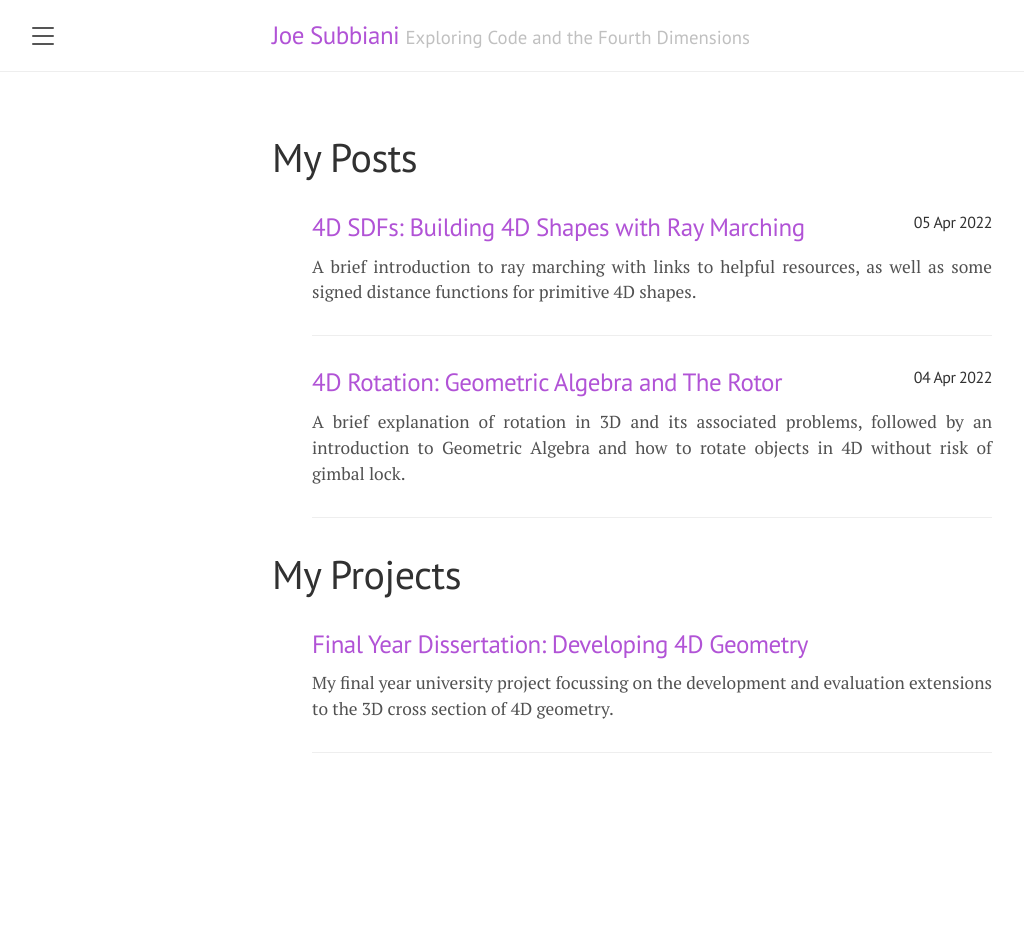
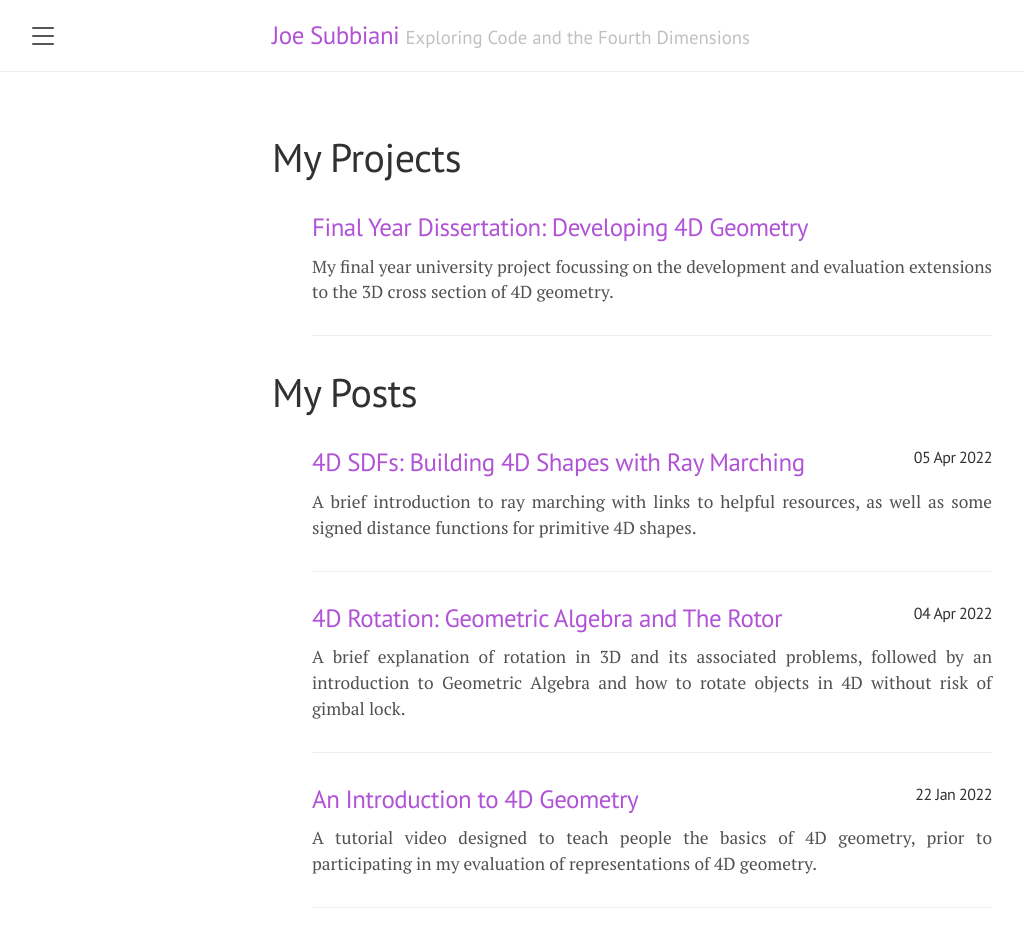
Before and after one commit to JoeSubbi/joesubbi.github.io, a Jekyll site: the page built from index.md, in a window 1280 px wide. Shown: the whole page, without its empty margins (8-1032 px from the left). Built offline with Jekyll 4.4.1, drawn with Linux system fonts in a browser that asks for light colours; nearby versions of some CDN libraries; before the commit the page ends 900 px from its top, so only the background shows below that.

Commit message:
intro to 4D geometry post
Signed-off-by: JoeSubbi <joe.subbiani@gmail.com>

```diff
--- /dev/null
+++ b/_posts/2022-01-22-Intro to 4D.md
@@ -0,0 +1,19 @@
+---
+layout: post
+title: "An Introduction to 4D Geometry"
+description: "A tutorial video designed to teach people the basics of 4D geometry, prior to participating in my evaluation of representations of 4D geometry."
+---
+
+<div style="position:relative;padding-bottom:56.25%;">
+ <iframe style="width:100%;height:100%;position:absolute;left:0px;top:0px;"
+ frameborder="0" width="100%" height="100%"
+ allowfullscreen allow="autoplay"
+ src="https://www.youtube.com/watch?v=fhnhK7w67_s&t=3s">
+</iframe>
+</div>
+<br>
+
+<p style="text-align: justify">
+This video covers the basics of 4D geometry. How to visualise it through a 3D cross section, and the behaviour of rotations in 4D.
+The tutorial was designed for participants of an experiment run for my final year university dissertation, evaluating extensions to the 3D cross section of 4D geometry. You can check out the final dissertation, and the results of the experiments on my <a href="{{ '/projects/Final-Year-Dissertation/' | absolute_url }}" >dissertation project page</a>.
+</p>
--- a/index.md
+++ b/index.md
@@ -3,19 +3,6 @@ layout: default
 title: Joe Subbiani
 description: Exploring Code and Alternate Dimensions
 ---
-
-# My Posts
-
-<p>
-    <ul>
-    {% for post in site.posts %}
-        <h3 style="display: flex; justify-content: space-between;"><a href="{{ post.url }}">{{ post.title }}</a>
-        <div style="font-size: 12pt; display: inline; text-align: right;">{{ post.date | date_to_string }}</div></h3>
-        <p style="text-align: justify; font-size: 13pt;">{{post.description}}</p>
-        <hr>
-    {% endfor %}
-    </ul>
-</p>
 
 # My Projects
 
@@ -30,6 +17,19 @@ description: Exploring Code and Alternate Dimensions
                 <hr>
             {% endif %}
         {% endif %}
+    {% endfor %}
+    </ul>
+</p>
+
+# My Posts
+
+<p>
+    <ul>
+    {% for post in site.posts %}
+        <h3 style="display: flex; justify-content: space-between;"><a href="{{ post.url }}">{{ post.title }}</a>
+        <div style="font-size: 12pt; display: inline; text-align: right;">{{ post.date | date_to_string }}</div></h3>
+        <p style="text-align: justify; font-size: 13pt;">{{post.description}}</p>
+        <hr>
     {% endfor %}
     </ul>
 </p>
```
